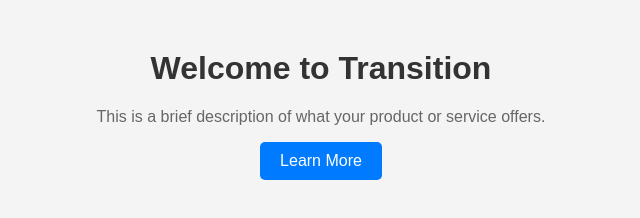
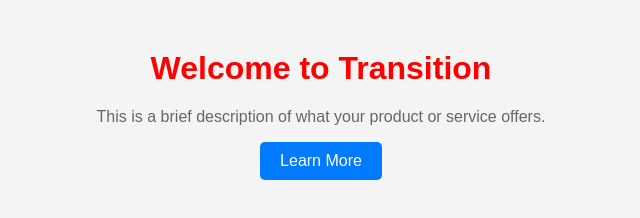
Before and after one commit to nikhil6845/Docker_Demo, a plain HTML site: page index.html in a window 1280 px wide. Shown: the whole page, without its empty margins (319-959 px from the left). Drawn offline with Linux system fonts and the light colour scheme.

Commit message:
Update index.html

```diff
--- a/index.html
+++ b/index.html
@@ -40,7 +40,7 @@
 </head>
 <body>
     <div class="container">
-        <h1>Welcome to Transition</h1>
+        <h1 style="color:red;">Welcome to Transition</h1>
         <p>This is a brief description of what your product or service offers.</p>
         <a href="https://transition.co.in" class="cta-button">Learn More</a>
     </div>
```
